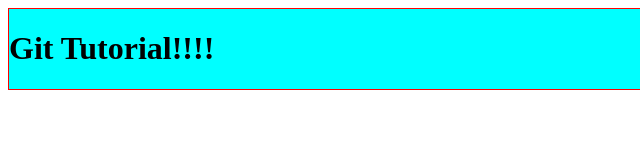
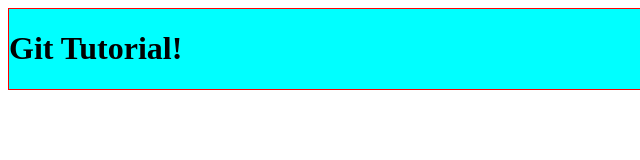
Before and after one commit to Gaziz1989/gitTut1, a plain HTML site: page index.html in a window 1280 px wide. Shown: the full height of the page, 0-640 px from the left. Drawn offline with Linux system fonts and the light colour scheme.

Commit message:
Changed h1

```diff
--- a/index.html
+++ b/index.html
@@ -11,7 +11,7 @@
 <body>
     <div class="main">
         <h1>
-            Git Tutorial!!!!
+            Git Tutorial!
         </h1>
     </div>
 </body>
```
